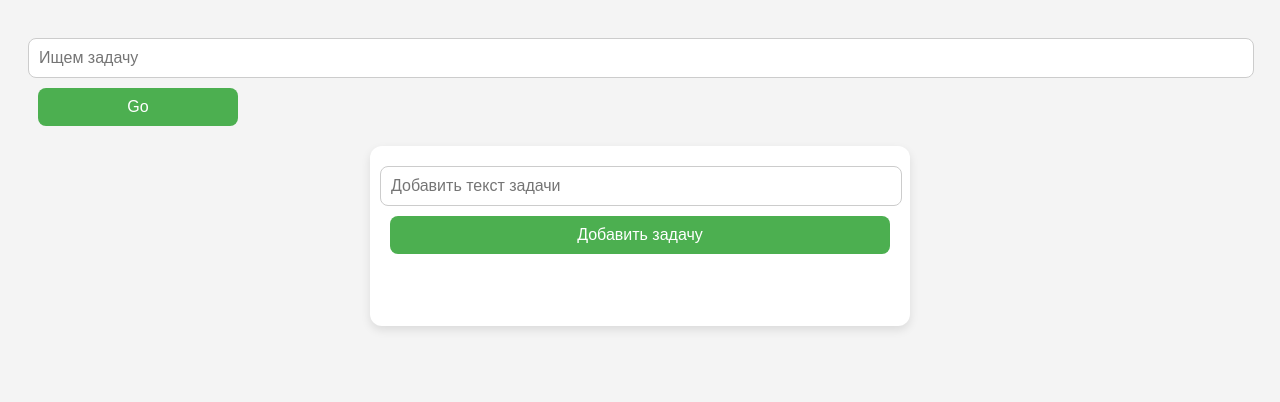
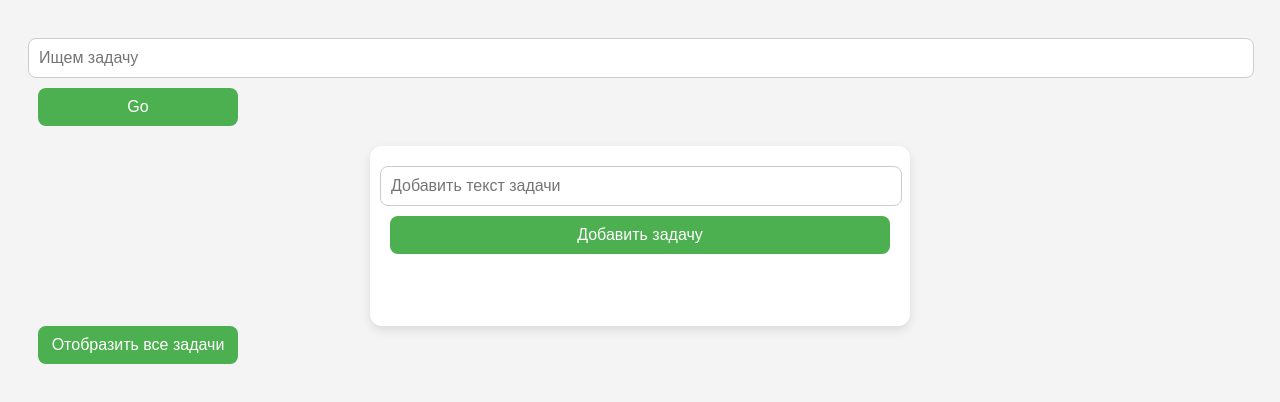
Before and after one commit to futuramochka/learnForGPTjs, a plain HTML site: page index.html in a window 1280 px wide. Drawn offline with Linux system fonts and the light colour scheme.

Commit message:
Add function getAllTasks

```diff
--- a/index.html
+++ b/index.html
@@ -12,6 +12,9 @@
         <div class="add-task">
 
         </div>
+        <div class="all-tasks">
+
+        </div>
     </body>
     <script src="script.js"></script>
 </html>
--- a/script.js
+++ b/script.js
@@ -25,6 +25,13 @@ btnQueryTask.textContent = 'Go';
 btnQueryTask.classList.add('btn-query')
 
 blockQueryTask.append(queryTask, btnQueryTask);
+
+const btnAllTasks = document.createElement('button');
+btnAllTasks.textContent = 'Отобразить все задачи';
+btnAllTasks.classList.add('btn-all-tasks');
+
+const AllTasks = document.querySelector('.all-tasks');
+AllTasks.append(btnAllTasks)
 
 function createTaskManager(){
   let tasks = [];
@@ -98,6 +105,12 @@ function createTaskManager(){
         !getQery ? task.visual = false: task.visual = true;
       })
       manager.save();
+    },
+    getAllTasks(){
+      tasks.forEach(task => {
+        task.visual = true;
+      })
+      manager.save();
     }
   }
 }
@@ -119,3 +132,8 @@ btnQueryTask.addEventListener('click', function(){
   manager.filter(query);
   manager.render()
 })
+
+btnAllTasks.addEventListener('click', function(){
+  manager.getAllTasks();
+  manager.render();
+})
--- a/style.css
+++ b/style.css
@@ -25,7 +25,8 @@ body {
 }
 
 .button-add-task,
-.btn-query {
+.btn-query,
+.btn-all-tasks {
   width: 100%;
   padding: 10px;
   margin-bottom: 20px;
@@ -38,7 +39,8 @@ body {
   transition: background-color 0.3s;
 }
 
-.btn-query{
+.btn-query,
+.btn-all-tasks{
   width: 200px;
 }
 
```
